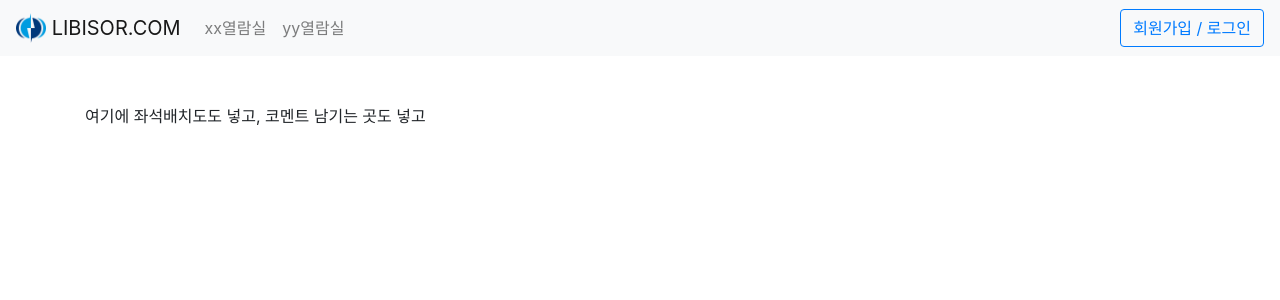
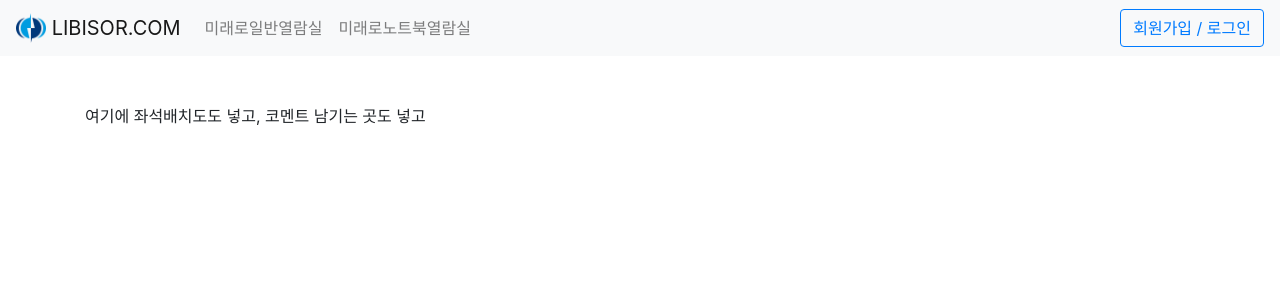
Before and after one commit to pknu-wap/com.libisor, a React (Create React App) app in the folder frontend/: page / in a window 1280 px wide. Shown: the top 300 px of the page. Built offline with nearby package versions, Linux system fonts and the light colour scheme.

Commit message:
connect loginform, profileForm visible status navbar-app

```diff
--- a/frontend/src/component/navBar.tsx
+++ b/frontend/src/component/navBar.tsx
@@ -5,13 +5,16 @@ import Logo from '../assets/image/pknu.png'
 interface NavBarProps {
     username: string | null
     setLoginFormVisible: Dispatch<SetStateAction<boolean>>
+    setProfileFormVisible: Dispatch<SetStateAction<boolean>>
+    loginFormVisible: boolean
+    profileFormVisible: boolean
 }
 
-const NavBar: React.FC<NavBarProps> = ({username, setLoginFormVisible}) => {
+const NavBar: React.FC<NavBarProps> = ({username, setLoginFormVisible, loginFormVisible, setProfileFormVisible, profileFormVisible}) => {
     return (
         <>
             <Navbar bg="light" expand="lg">
-                <Navbar.Brand href="/">
+                <Navbar.Brand href="#home">
                     <img
                         alt="pukyong"
                         src={Logo}
@@ -24,16 +27,16 @@ const NavBar: React.FC<NavBarProps> = ({username, setLoginFormVisible}) => {
                 <Navbar.Toggle aria-controls="basic-navbar-nav"/>
                 <Navbar.Collapse id="basic-navbar-nav">
                     <Nav className="mr-auto">
-                        <Nav.Link href="#home">xx열람실</Nav.Link>
-                        <Nav.Link href="#link">yy열람실</Nav.Link>
+                        <Nav.Link href="#미래로일반열람실">미래로일반열람실</Nav.Link>
+                        <Nav.Link href="#미래로노트북열람실">미래로노트북열람실</Nav.Link>
                     </Nav>
                     {
                         username
                             ? <Form inline>
-                                <Button variant="outline-primary">{username} 님</Button>
+                                <Button variant="outline-primary" onClick={() => setProfileFormVisible(!profileFormVisible)}>{username} 님</Button>
                             </Form>
                             : <Form inline>
-                                <Button variant="outline-primary" onClick={() => setLoginFormVisible(true)}>회원가입 / 로그인</Button>
+                                <Button variant="outline-primary" onClick={() => setLoginFormVisible(!loginFormVisible)}>회원가입 / 로그인</Button>
                             </Form>
                     }
                 </Navbar.Collapse>
```
